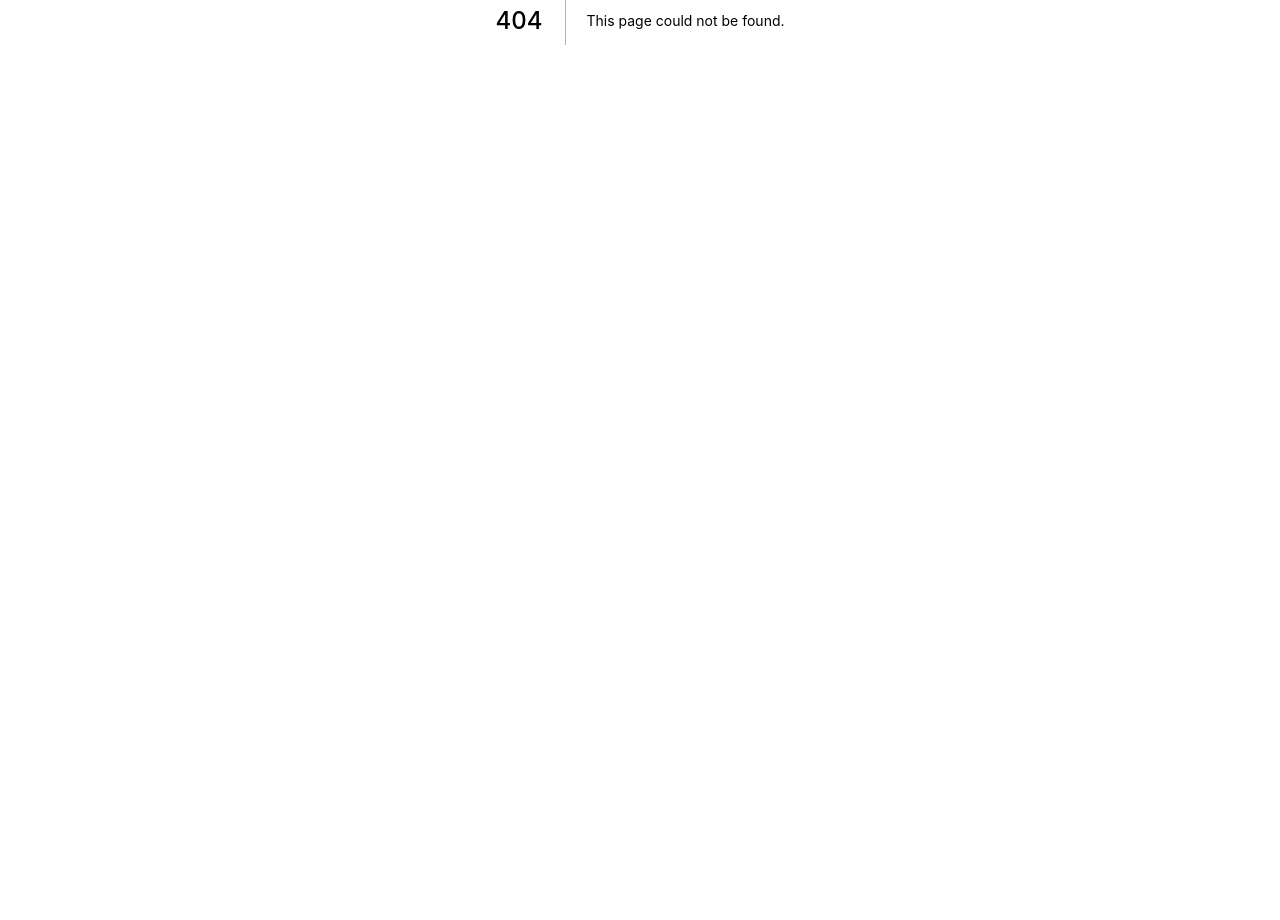
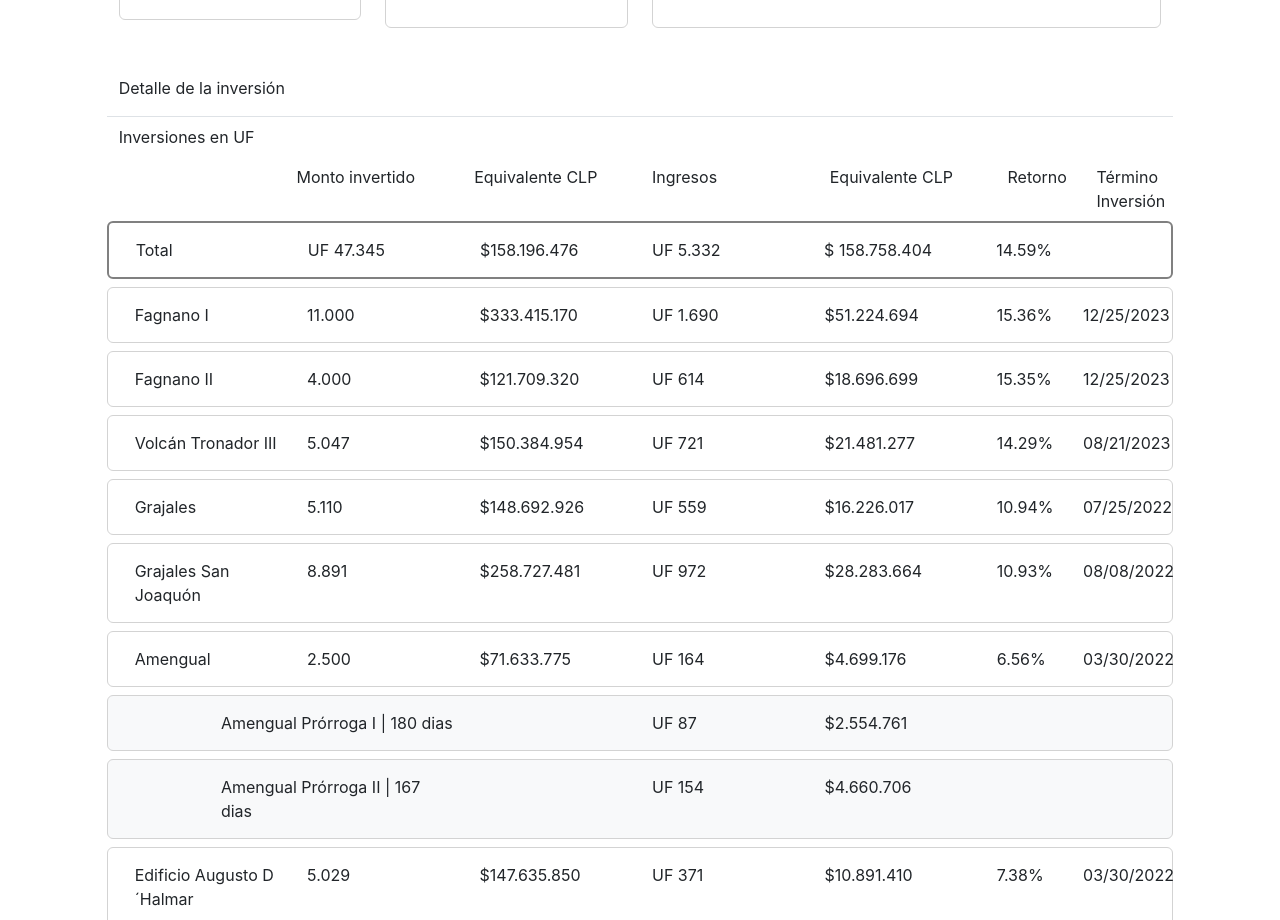
Before and after one commit to LeonErasmusCh/acciona-v2, a Next.js app: page /cartola in a window 1280 px wide. Before the commit this address had no page. Shown: the part 380-1300 px from the top of the page. Before the commit the page ends 800 px from the top, so only its background shows below. Built offline with nearby package versions, Linux system fonts and the light colour scheme.

Commit message:
cartola hardcoded

```diff
--- a/components/Navbar.jsx
+++ b/components/Navbar.jsx
@@ -13,7 +13,7 @@ export default function Navbar() {
           <Link href={'sociedades'} passHref>
             <Image
               alt="Acciona Capital"
-              src="/public/logo.png"
+              src="/../public/logo.png"
               width={200}
               height={30}
             />
--- /dev/null
+++ b/pages/cartola.jsx
@@ -0,0 +1,240 @@
+import React, { useEffect, useState } from "react";
+import Link from "next/link";
+import { useRouter } from "next/router";
+
+export default function Cartola() {
+  const router = useRouter();
+
+  const [date, setDate] = useState("");
+
+  useEffect(() => {
+    let thisMonth = () => {
+      let newDate = new Date();
+      let day = newDate.getDate();
+      let month = newDate.getMonth() + 1;
+      let year = newDate.getFullYear();
+      setDate(day + "/" + month + "/" + year);
+    };
+    thisMonth();
+  }, []);
+
+  return (
+    <>
+      <div className="container mt-5 mb-5 col-10 cartola">
+        <div className="row mt-5 border-bottom">
+          <div className="col-3 mt-5">
+            <div className=" text-center data-display">
+              <p>Valor Patrimonial</p>
+              <p>$1.531.555</p>
+            </div>
+            <div className=" text-center data-display mt-2">
+              <p>Retorno</p>
+              <p>UF +14.59%</p>
+            </div>
+          </div>
+
+          <div className="col-3 mt-5 text-center">
+            <div className=" text-center data-display">
+              <br></br>
+              <br></br>
+              <p>Valor UF: $31.757</p>
+              <br></br>
+              <p className="mb-4">Valor Dólar: $788</p>
+              <br></br>
+              <br></br>
+            </div>
+          </div>
+
+          <div className="col-6 mt-5 mb-5">
+            <div className="data-display">
+              <div className="ms-5">
+                <br></br>
+                <p>Nombre: Miguel Angel Zuñiga Campos</p>
+                <p>Dirección: Avenida del Mar 6100 depto 61, La Serena</p>
+                <p>Coreo: miguel.z@gmail.com</p>
+                <p>Fecha Emisión: 1 de Mayo de 2022</p>
+                <br></br>
+              </div>
+            </div>
+          </div>
+          <p>Detalle de la inversión</p>
+        </div>
+        <div className="row mt-2">
+            <p>Inversiones en UF</p>
+            <br></br>
+            <div className="col-2"></div>
+            <div className="col-2">Monto invertido</div>
+            <div className="col-2">Equivalente CLP</div>
+            <div className="col-2">Ingresos</div>
+            <div className="col-2">Equivalente CLP</div>
+            <div className="col-1">Retorno</div>
+            <div className="col-1">Término Inversión</div>
+        </div>
+
+
+        <div className="row mt-2 data-display-totals">
+            <div className="col-2">Total</div>
+            <div className="col-2">UF 47.345</div>
+            <div className="col-2">$158.196.476</div>
+            <div className="col-2">UF 5.332</div>
+            <div className="col-2">$ 158.758.404</div>
+            <div className="col-1">14.59%</div>
+            <div className="col-1"></div>
+        </div>
+
+        <div className="row mt-2 data-display">
+            <div className="col-2">Fagnano I</div>
+            <div className="col-2">11.000</div>
+            <div className="col-2">$333.415.170</div>
+            <div className="col-2">UF 1.690 </div>
+            <div className="col-2">$51.224.694</div>
+            <div className="col-1">15.36%</div>
+            <div className="col-1">12/25/2023</div>
+        </div>
+
+        <div className="row mt-2 data-display">
+            <div className="col-2">Fagnano II</div>
+            <div className="col-2">4.000</div>
+            <div className="col-2">$121.709.320</div>
+            <div className="col-2">UF 614</div>
+            <div className="col-2">$18.696.699</div>
+            <div className="col-1">15.35%</div>
+            <div className="col-1">12/25/2023</div>
+        </div>
+
+        <div className="row mt-2 data-display">
+            <div className="col-2">Volcán Tronador III</div>
+            <div className="col-2">5.047</div>
+            <div className="col-2">$150.384.954</div>
+            <div className="col-2">UF 721</div>
+            <div className="col-2">$21.481.277</div>
+            <div className="col-1">14.29%</div>
+            <div className="col-1">08/21/2023</div>
+        </div>
+
+        <div className="row mt-2 data-display">
+            <div className="col-2">Grajales</div>
+            <div className="col-2">5.110</div>
+            <div className="col-2">$148.692.926</div>
+            <div className="col-2">UF 559</div>
+            <div className="col-2">$16.226.017</div>
+            <div className="col-1">10.94%</div>
+            <div className="col-1">07/25/2022</div>
+        </div>
+
+        <div className="row mt-2 data-display">
+            <div className="col-2">Grajales San Joaquón</div>
+            <div className="col-2">8.891</div>
+            <div className="col-2">$258.727.481</div>
+            <div className="col-2">UF 972</div>
+            <div className="col-2">$28.283.664</div>
+            <div className="col-1">10.93%</div>
+            <div className="col-1">08/08/2022</div>
+        </div>
+
+        <div className="row mt-2 data-display">
+            <div className="col-2">Amengual</div>
+            <div className="col-2">2.500</div>
+            <div className="col-2">$71.633.775</div>
+            <div className="col-2">UF 164</div>
+            <div className="col-2">$4.699.176</div>
+            <div className="col-1">6.56%</div>
+            <div className="col-1">03/30/2022</div>
+        </div>
+
+        <div className="row mt-2 data-display bg-light">
+            <div className="col-1"></div>
+            <div className="col-3">Amengual Prórroga I | 180 dias</div>
+            <div className="col-2"></div>
+            <div className="col-2">UF 87</div>
+            <div className="col-2">$2.554.761</div>
+            <div className="col-1"></div>
+            <div className="col-1"></div>
+        </div>
+
+        <div className="row mt-2 data-display bg-light">
+            <div className="col-1"></div>
+            <div className="col-3">Amengual Prórroga II | 167 dias</div>
+            <div className="col-2"></div>
+            <div className="col-2">UF 154</div>
+            <div className="col-2">$4.660.706</div>
+            <div className="col-1"></div>
+            <div className="col-1"></div>
+        </div>
+
+        <div className="row mt-2 data-display">
+            <div className="col-2">Edificio Augusto D´Halmar</div>
+            <div className="col-2">5.029</div>
+            <div className="col-2">$147.635.850</div>
+            <div className="col-2">UF 371</div>
+            <div className="col-2">$10.891.410</div>
+            <div className="col-1">7.38%</div>
+            <div className="col-1">03/30/2022</div>
+        </div>
+
+        <div className="row mt-2 data-display">
+            <div className="col-2">FIP Rosas Baquedano</div>
+            <div className="col-2">4.000</div>
+            <div className="col-2">$126.908.000</div>
+            <div className="col-2">UF 0</div>
+            <div className="col-2">$0</div>
+            <div className="col-1"></div>
+            <div className="col-1"></div>
+        </div>
+
+
+      <br></br>
+      <br></br>
+
+      <div className="row mt-2">
+            <p>Inversiones en USD</p>
+            <br></br>
+            <div className="col-2"></div>
+            <div className="col-2">Monto invertido</div>
+            <div className="col-2">Equivalente CLP</div>
+            <div className="col-2">Ingresos</div>
+            <div className="col-2">Equivalente CLP</div>
+            <div className="col-1">Retorno</div>
+            <div className="col-1">Término Inversión</div>
+        </div>
+
+        <div className="row mt-2 data-display-totals">
+            <div className="col-2">Total</div>
+            <div className="col-2">USD 0</div>
+            <div className="col-2">$ 0</div>
+            <div className="col-2">USD 0</div>
+            <div className="col-2">$0</div>
+            <div className="col-1">0%</div>
+            <div className="col-1"></div>
+        </div>
+
+        <br></br>
+      <br></br>
+
+      <div className="row mt-2">
+            <p>Inversiones en Pesos</p>
+            <br></br>
+            <div className="col-2"></div>
+            <div className="col-2">Monto invertido</div>
+            <div className="col-2">Equivalente CLP</div>
+            <div className="col-2">Ingresos</div>
+            <div className="col-2">Equivalente CLP</div>
+            <div className="col-1">Retorno</div>
+            <div className="col-1">Término Inversión</div>
+        </div>
+
+        <div className="row mt-2 data-display-totals">
+            <div className="col-2">Total</div>
+            <div className="col-2">USD 0</div>
+            <div className="col-2">$ 0</div>
+            <div className="col-2">USD 0</div>
+            <div className="col-2">$0</div>
+            <div className="col-1">0%</div>
+            <div className="col-1"></div>
+        </div>
+
+      </div>
+
+    </>
+  );
+}
--- a/styles/globals.css
+++ b/styles/globals.css
@@ -17,8 +17,14 @@ a {
 
 .data-display{
   border: 1px solid lightgray;
-  border-radius: 5px;
-  padding: 20px;
+  border-radius: 6px;
+  padding: 15px;
+}
+
+.data-display-totals{
+  border: 2px solid grey;
+  border-radius: 6px;
+  padding: 15px;
 }
 
 /* Navbar */
@@ -126,9 +132,15 @@ p.active{
   right: 3%;
   width: 150px;
 }
-
 /* contract end */
 
+
+/* Cartola */
+.cartola{
+  margin-top: 120px !important;
+  margin-bottom: 160px !important;
+}
+/* Cartola end */
 
 
 /* error messages - form validation */
```
